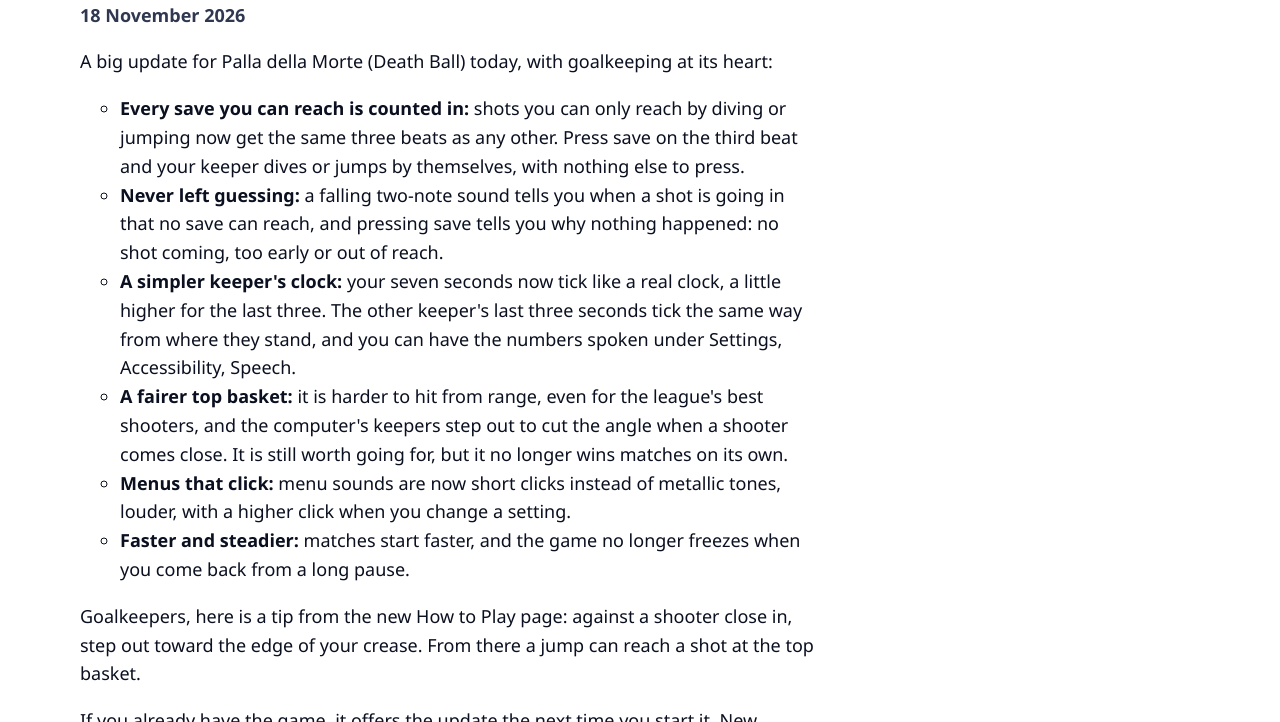
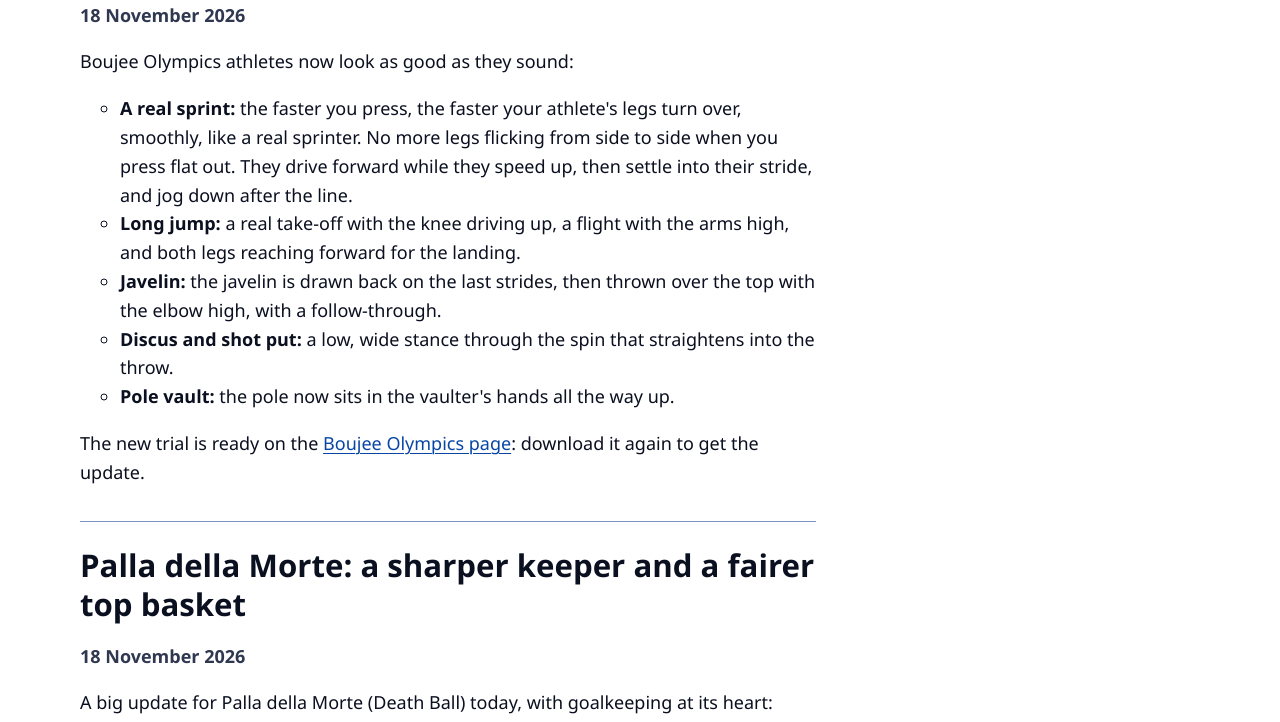
Before and after one commit to pdexinthelab/playtoenjoytitans, a plain HTML site: page news.html in a window 1280 px wide. Shown: the part 423-1145 px from the top of the page. Drawn offline with Linux system fonts and the light colour scheme.

Commit message:
News: Boujee Olympics athletes that move like the real thing
Co-Authored-By: Claude Opus 5.5 <noreply@anthropic.com>

```diff
--- a/news.html
+++ b/news.html
@@ -51,6 +51,21 @@
     <p class="lead">Updates on our games, newest first.</p>
     <!-- To add news: copy one <li> block, put it at the TOP of the list, and change the date (in both places), heading and text. -->
     <ul class="news-list">
+      <li>
+        <article>
+          <h2>Boujee Olympics: athletes that move like the real thing</h2>
+          <p><time datetime="2026-11-18">18 November 2026</time></p>
+          <p>Boujee Olympics athletes now look as good as they sound:</p>
+          <ul>
+            <li><strong>A real sprint:</strong> the faster you press, the faster your athlete's legs turn over, smoothly, like a real sprinter. No more legs flicking from side to side when you press flat out. They drive forward while they speed up, then settle into their stride, and jog down after the line.</li>
+            <li><strong>Long jump:</strong> a real take-off with the knee driving up, a flight with the arms high, and both legs reaching forward for the landing.</li>
+            <li><strong>Javelin:</strong> the javelin is drawn back on the last strides, then thrown over the top with the elbow high, with a follow-through.</li>
+            <li><strong>Discus and shot put:</strong> a low, wide stance through the spin that straightens into the throw.</li>
+            <li><strong>Pole vault:</strong> the pole now sits in the vaulter's hands all the way up.</li>
+          </ul>
+          <p>The new trial is ready on the <a href="boujee-olympics.html">Boujee Olympics page</a>: download it again to get the update.</p>
+        </article>
+      </li>
       <li>
         <article>
           <h2>Palla della Morte: a sharper keeper and a fairer top basket</h2>
```
Also changed, not shown: boujee-olympics.html (+1 -1 lines).
